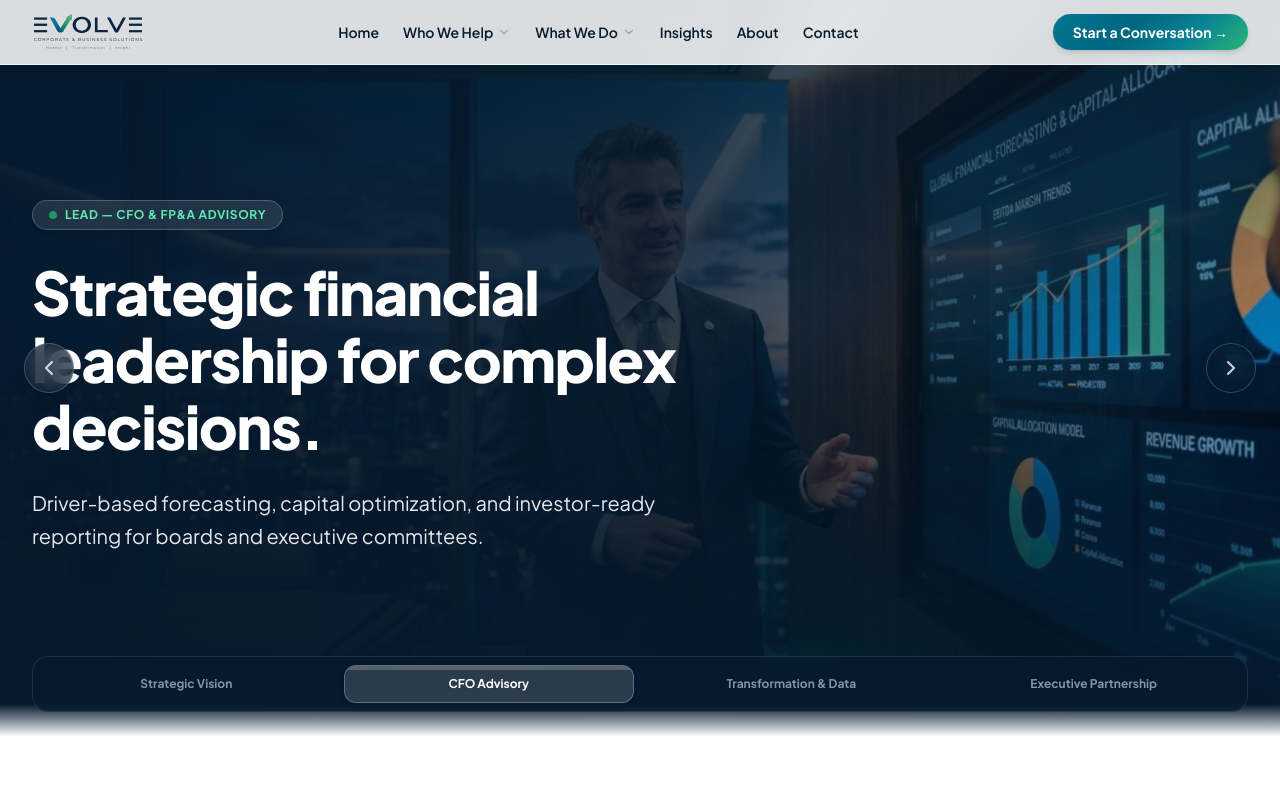
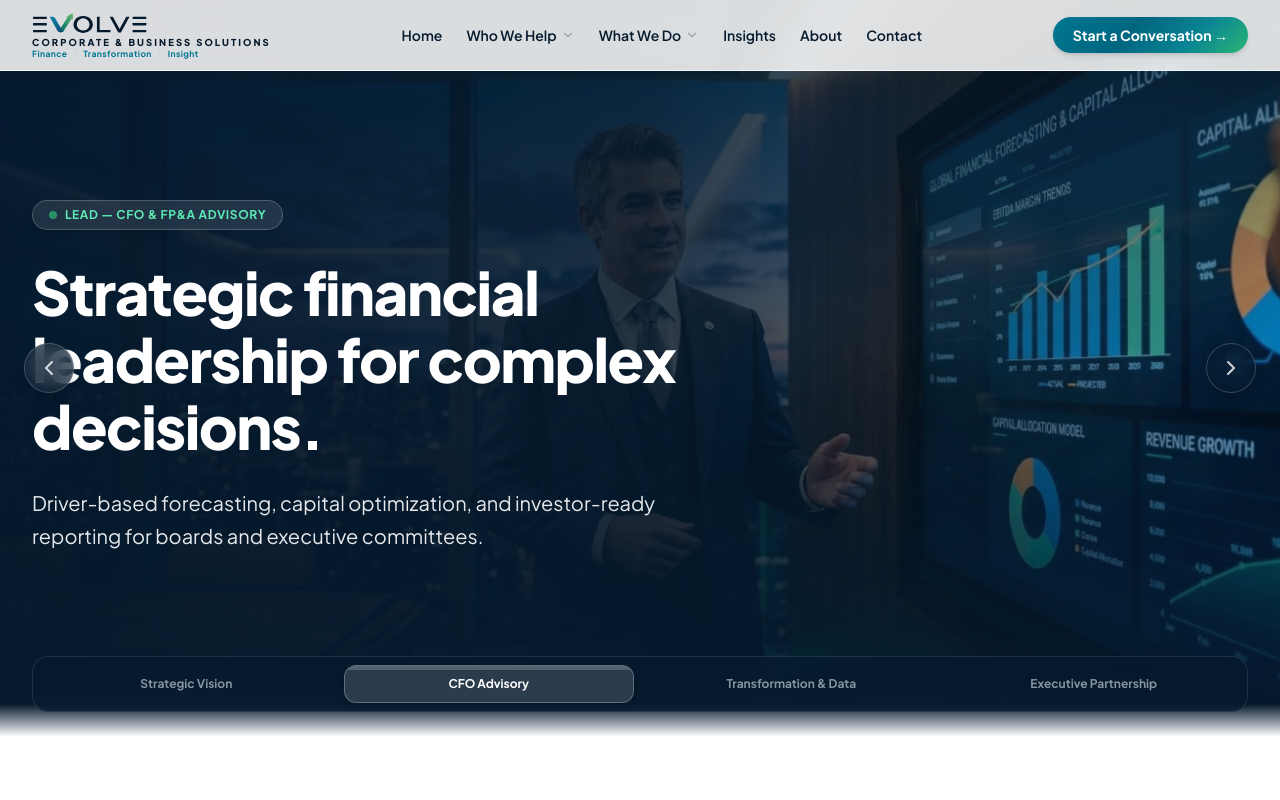
Before and after one commit to shyamsisoft/Evolve, a React (Vite) app: page / in a window 1280 px wide. Shown: the top 800 px of the page. Built offline with nearby package versions, Linux system fonts and the light colour scheme.

Commit message:
Refine header logo typography and SVG balance to match previous clean proportions

```diff
--- a/src/components/BrandLogo.jsx
+++ b/src/components/BrandLogo.jsx
@@ -2,43 +2,75 @@ import React from 'react';
 import { imgUrl } from '../utils/imgUrl';
 
 export const BrandLogo = ({ variant = "full", size = "normal", className = "" }) => {
-  if (variant === "dark" || variant === "footer") {
-    return (
-      <img
-        src={imgUrl('/Logo/evolve-corporate-business-solutions-white.svg')}
-        alt="EVOLVE Corporate & Business Solutions"
-        className={`h-9 sm:h-10 w-auto object-contain select-none hover:opacity-95 transition-opacity ${className}`}
-      />
-    );
-  }
+  const isDark = variant === "dark" || variant === "footer";
+  const isProtect = variant === "taxation";
 
-  if (variant === "wordmark") {
-    return (
-      <img
-        src={imgUrl('/Logo/evolve-wordmark.svg')}
-        alt="EVOLVE"
-        className={`h-7 sm:h-8 w-auto object-contain select-none hover:opacity-95 transition-opacity ${className}`}
-      />
-    );
-  }
+  return (
+    <div className={`flex flex-col items-start select-none cursor-pointer group ${className}`}>
+      {/* Official Vector SVG Wordmark */}
+      <svg
+        viewBox="218 168 1101 210"
+        fill="none"
+        xmlns="http://www.w3.org/2000/svg"
+        className="h-5 sm:h-5.5 w-auto overflow-visible transition-transform duration-200 group-hover:scale-[1.01]"
+        aria-label="EVOLVE"
+      >
+        <defs>
+          <linearGradient id="brandLogoBlue" x1="390" y1="215" x2="500" y2="365" gradientUnits="userSpaceOnUse">
+            <stop offset="0" stopColor="#0A7FA8" />
+            <stop offset="0.55" stopColor="#0B6A92" />
+            <stop offset="1" stopColor="#123E68" />
+          </linearGradient>
+          <linearGradient id="brandLogoGreen" x1="500" y1="345" x2="608" y2="180" gradientUnits="userSpaceOnUse">
+            <stop offset="0" stopColor="#0A6B63" />
+            <stop offset="0.45" stopColor="#2E9871" />
+            <stop offset="1" stopColor="#6DBB6E" />
+          </linearGradient>
+          <linearGradient id="brandLogoFold" x1="490" y1="330" x2="525" y2="350" gradientUnits="userSpaceOnUse">
+            <stop offset="0" stopColor="#0C5C5E" />
+            <stop offset="1" stopColor="#18B0A6" />
+          </linearGradient>
+        </defs>
 
-  if (variant === "taxation") {
-    return (
-      <img
-        src={imgUrl('/Logo/evolve-taxation-advisory.svg')}
-        alt="EVOLVE Taxation & Advisory"
-        className={`h-9 sm:h-10 w-auto object-contain select-none hover:opacity-95 transition-opacity ${className}`}
-      />
-    );
-  }
+        {/* Letters: E, O, L, V, E */}
+        <g fill={isDark ? "#ffffff" : "#061a2e"}>
+          <rect x="228" y="213" width="131" height="22" rx="2" />
+          <rect x="228" y="274" width="131" height="23" rx="2" />
+          <rect x="228" y="339" width="131" height="22" rx="2" />
+          <path fillRule="evenodd" d="M706.5 205a92.5 81.5 0 1 0 0.01 0Zm0 23.5a60.5 58.5 0 1 1-0.01 0Z" />
+          <path d="M838 213h26v126h103v22H838Z" />
+          <path d="M959 213h31l64 118 64-118h31l-82 150h-26Z" />
+          <rect x="1179" y="213" width="130" height="22" rx="2" />
+          <rect x="1179" y="274" width="130" height="23" rx="2" />
+          <rect x="1179" y="339" width="130" height="22" rx="2" />
+        </g>
 
-  // Default: Full Corporate & Business Solutions logo
-  return (
-    <img
-      src={imgUrl('/Logo/evolve-corporate-business-solutions.svg')}
-      alt="EVOLVE Corporate & Business Solutions"
-      className={`h-9 sm:h-10 w-auto object-contain select-none hover:opacity-95 transition-opacity ${className}`}
-    />
+        {/* Dynamic Stylized 'V' Ribbon with Upward Arrow */}
+        <path fill="url(#brandLogoBlue)" d="M387 213h22c15 0 26 7 33 19L500 333l27 10c-8 14-20 21-34 21s-25-6-31-14Z" />
+        <path fill="url(#brandLogoGreen)" d="M486 330L560.7 213h-16L608 178v65l-11-11L523 345c-13 7-29 1-37-15Z" />
+        <path fill="url(#brandLogoFold)" d="M489 336c9 13 23 17 34 9l4-2c-10 13-26 15-38-7Z" />
+      </svg>
+
+      {/* Subtext 1: Entity Name */}
+      <span className={`text-[8.5px] sm:text-[9.5px] font-extrabold tracking-[0.22em] uppercase mt-1 leading-none ${
+        isDark ? 'text-slate-200' : 'text-[#061a2e]'
+      }`}>
+        {isProtect ? 'Taxation & Advisory' : 'Corporate & Business Solutions'}
+      </span>
+
+      {/* Subtext 2: Finance | Transformation | Insight */}
+      {!isProtect && (
+        <span className={`text-[8px] sm:text-[8.5px] font-bold tracking-wider mt-0.5 flex items-center space-x-1.5 leading-none ${
+          isDark ? 'text-cyan-300' : 'text-[#007791]'
+        }`}>
+          <span>Finance</span>
+          <span className={isDark ? 'text-slate-500' : 'text-slate-300'}>|</span>
+          <span>Transformation</span>
+          <span className={isDark ? 'text-slate-500' : 'text-slate-300'}>|</span>
+          <span>Insight</span>
+        </span>
+      )}
+    </div>
   );
 };
 
```
Also changed, not shown: public/Logo/evolve-wordmark-white.svg (added).
